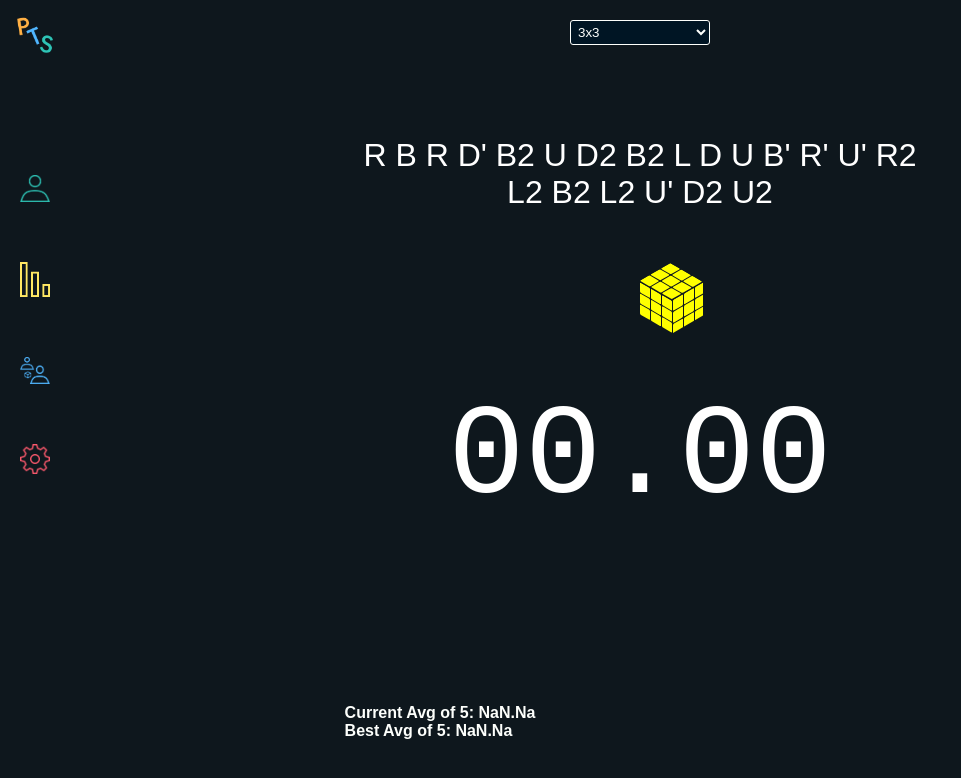
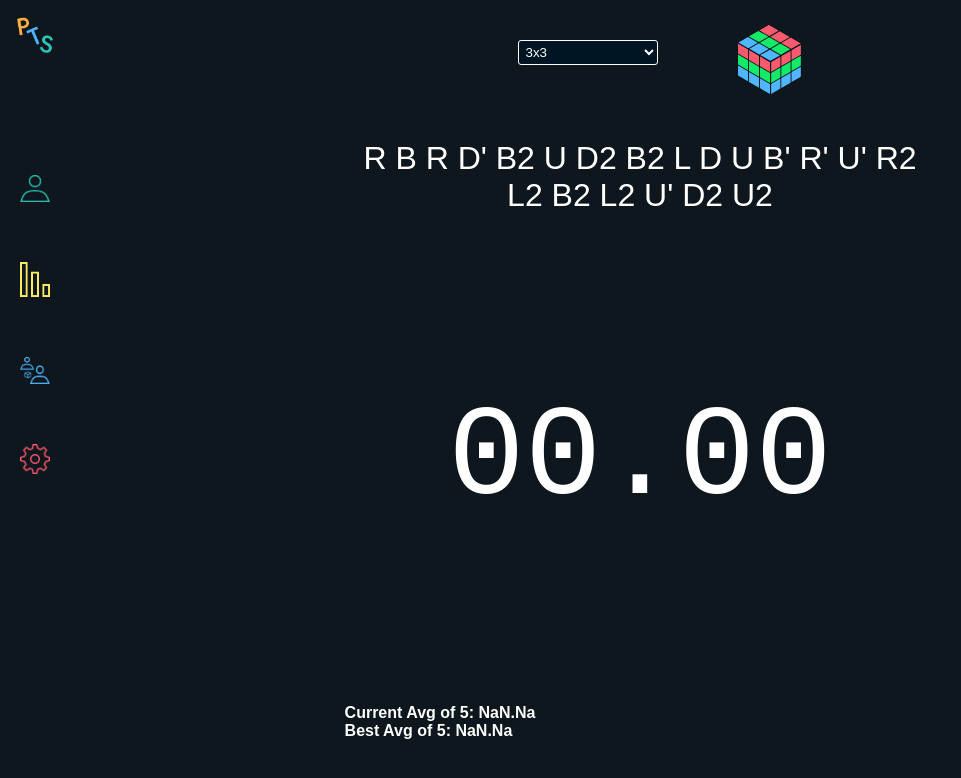
Before and after one commit to samdeaconprojects/peelthestickers, a React (Create React App) app: page / in a window 1280 px wide. Shown: the top 778 px of the page, without its empty margins (0-961 px from the left). Built offline with nearby package versions, Linux system fonts and the light colour scheme; a web font is replaced by a local one.

Commit message:
visualization repairs

```diff
--- a/src/App.css
+++ b/src/App.css
@@ -29,9 +29,21 @@ body {
 }
 
 .RubiksCubeSVG {
-  width: 100%;
-  max-width: 800px; /* Adjust as needed */
+  position: fixed;
+  bottom: 50px;
   height: auto; /* Maintain aspect ratio */
+}
+
+.scramble-select-container {
+  display: flex; /* This will layout its children in a row */
+  align-items: center; /* This will vertically center-align the children */
+  justify-content: center; /* This aligns children to the start of the container */
+  padding: 20px; /* Add some padding around */
+  margin-right: 25px;
+}
+
+.event-select {
+  margin-right: 80px; /* Add some space between the select and the SVG */
 }
 
 
--- a/src/App.js
+++ b/src/App.js
@@ -177,7 +177,8 @@ function App() {
         onMainLogoClick={resetToDefaultLayout}
       />
       <div className={`main-content ${isMusicPlayerMode ? 'hide-content' : ''}`}>
-        <select onChange={handleEventChange} value={currentEvent}>
+        <div className="scramble-select-container">
+        <select onChange={handleEventChange} value={currentEvent} className="event-select">
           <option value="222">2x2</option>
           <option value="333">3x3</option>
           <option value="444">4x4</option>
@@ -187,7 +188,8 @@ function App() {
           <option value="333OH">3x3 One-Handed</option>
           {/* Add more options for other events as needed */}
         </select>
-        <RubiksCubeSVG n={3} scramble={['red', 'green', 'blue']} />
+        <RubiksCubeSVG n={currentEvent} scramble={['red', 'green', 'blue', 'orange', 'yellow', 'white']} />
+        </div>
         {!isMusicPlayerMode && (
           <>
             <Scramble onScrambleClick={handleScrambleClick} scramble={scramble} />
--- a/src/components/RubiksCubeSVG.css
+++ b/src/components/RubiksCubeSVG.css
@@ -1,6 +1,7 @@
 .cube {
     position: relative;
-    top: 200px;
+    top: 10px;
+    scale: 50%;
   }
 
   .face {
@@ -10,8 +11,9 @@
   }
 
   .topFace, .leftFace, .rightFace svg {
-    width: 30px;
-    height: 30px;
+    width: 100px;
+    height: 100px;
+
   }
 
   .leftFace {
@@ -19,13 +21,11 @@
   }
 
   .rightFace {
-    transform: skewY(-30deg) scaleY(1.10);
-    top: 1px;
-    left: 33px;
+    transform: skewY(-30deg) scaleY(1) scaleX(.93); /*7: Y 1.0 x .95*/
+
   }
 
   .topFace {
     transform: rotate(60deg) skewY(-30deg) scaleY(1.10);
-    top: -26px;
-    left: 16px;
+
   }
--- a/src/components/RubiksCubeSVG.js
+++ b/src/components/RubiksCubeSVG.js
@@ -1,15 +1,122 @@
 import React from 'react';
 import './RubiksCubeSVG.css';
 
-const RubiksCubeSVG = ({ n }) => {
-  const size = 10; // Size of each sticker
-  const gap = 1;   // Gap between stickers
+const RubiksCubeSVG = ({ n, scramble }) => {
+  switch (n) {
+    case '222':
+      n = 2;
+      break;
+    case '333':
+      n = 3;
+      break;
+    case '444':
+      n = 4;
+      break;
+    case '555':
+      n = 5;
+      break;
+    case '666':
+      n = 6;
+      break;
+    case '777':
+      n = 7;
+      break;
+    default:
+      n = 3; // Default to 3x3 if currentEvent is not recognized
+  }
+  let size = 10; // Size of each sticker
+  let gap = 1;   // Gap between stickers
   const faceSize = n * size + (n - 1) * gap; // Calculate the total size of a face
+
+  let topFaceTop = 0;
+  let topFaceLeft = 0;
+
+  let rightFaceTop = 0;
+  let rightFaceLeft = 0;
+
+  switch (n) {
+    case 2:
+      size = 20;
+      gap = 2;
+      topFaceTop = -48;
+      topFaceLeft = -7;
+
+      rightFaceTop = -14;
+      rightFaceLeft = 43;
+      break;
+    case 3:
+      size = 20;
+      gap = 2;
+      topFaceTop = -60;
+      topFaceLeft = 14;
+
+      rightFaceTop = -1;
+      rightFaceLeft = 65;
+      break;
+    case 4:
+      size = 16;
+      gap = 2;
+      topFaceTop = -63;
+      topFaceLeft = 20;
+
+      rightFaceTop = 2;
+      rightFaceLeft = 71;
+      break;
+    case 5:
+      size = 15;
+      gap = 2;
+      topFaceTop = -70;
+      topFaceLeft = 32;
+
+      rightFaceTop = 10;
+      rightFaceLeft = 84;
+      break;
+    case 6:
+      size = 12;
+      gap = 1;
+
+      topFaceTop = -66;
+      topFaceLeft = 26;
+
+      rightFaceTop = 6;
+      rightFaceLeft = 77;
+      break;
+    case 7:
+      topFaceTop = -65;
+      topFaceLeft = 25;
+
+      rightFaceTop = 6;
+      rightFaceLeft = 76;
+      break;
+  }
 
   const drawFace = (n) => {
     const stickers = [];
+    let stickerColor = "";
     for (let row = 0; row < n; row++) {
       for (let col = 0; col < n; col++) {
+        switch (scramble[row]) {
+          case "yellow":
+            stickerColor = "#FFF629";
+            break;
+          case "white":
+            stickerColor = "#FDFFFC";
+            break;
+          case "red":
+            stickerColor = "#FB596D";
+            break;
+          case "orange":
+            stickerColor = "#FFA529";
+            break;
+          case "blue":
+            stickerColor = "#50B6FF";
+            break;
+          case "green":
+            stickerColor = "#12EA68";
+            break;
+
+        }
+
         stickers.push(
           <rect
             x={(size + gap) * col}
@@ -18,7 +125,7 @@ const RubiksCubeSVG = ({ n }) => {
             ry={1}
             width={size}
             height={size}
-            fill="yellow" // Customize this as needed
+            fill={stickerColor} // Customize this as needed
             key={`sticker-${row}-${col}`}
           />
         );
@@ -29,13 +136,13 @@ const RubiksCubeSVG = ({ n }) => {
 
   return (
     <div className="cube" style={{ '--face-size': `${faceSize}px` }}>
-      <div className="face topFace">
+      <div className="face topFace" style={{ 'top': `${topFaceTop}px`, 'left': `${topFaceLeft}px` }}>
         <svg>{drawFace(n)}</svg>
       </div>
       <div className="face leftFace">
         <svg>{drawFace(n)}</svg>
       </div>
-      <div className="face rightFace">
+      <div className="face rightFace" style={{ 'top': `${rightFaceTop}px`, 'left': `${rightFaceLeft}px` }}>
         <svg>{drawFace(n)}</svg>
       </div>
     </div>
```
Also changed, not shown: src/components/TimeList/TimeList.js (+5 -3 lines), src/components/Visualization.js (added, +41 -0 lines).
